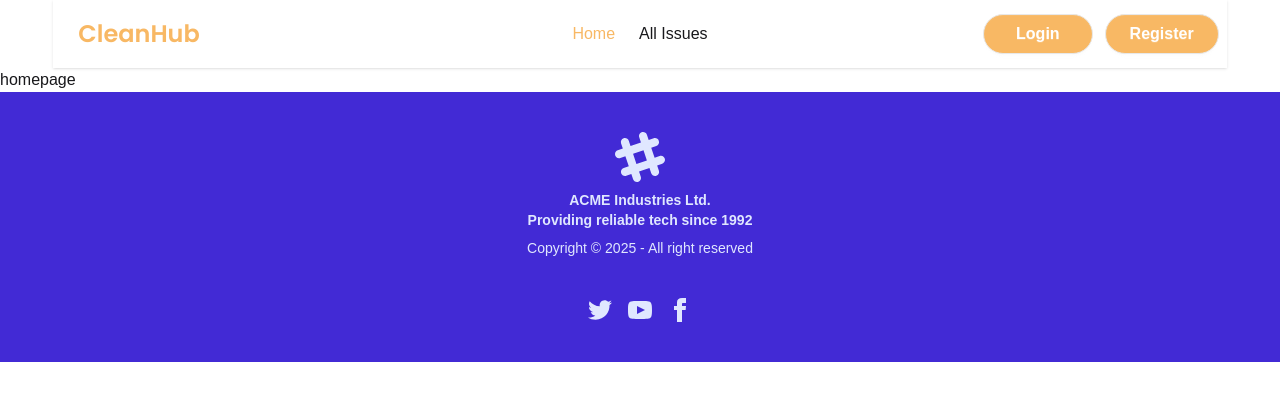
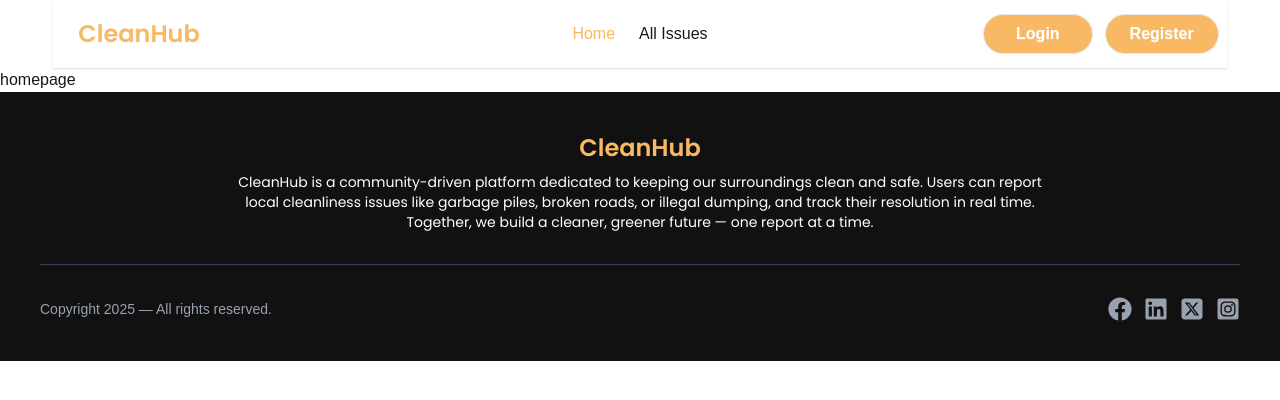
Before and after one commit to sucharita4867/CleanCityPortal-client-side, a React (Vite) app: page / in a window 1280 px wide. Shown: the top 400 px of the page. Built offline with nearby package versions, Linux system fonts and the light colour scheme; a web font is replaced by a local one.

Commit message:
Completed footer styling and layout adjustments

```diff
--- a/package.json
+++ b/package.json
@@ -13,6 +13,7 @@
     "@tailwindcss/vite": "^4.1.17",
     "react": "^19.1.1",
     "react-dom": "^19.1.1",
+    "react-icons": "^5.5.0",
     "react-router": "^7.9.5",
     "tailwindcss": "^4.1.17"
   },
--- a/src/Components/Footer.jsx
+++ b/src/Components/Footer.jsx
@@ -1,65 +1,46 @@
 import React from "react";
+import { FaFacebook, FaInstagramSquare, FaLinkedin } from "react-icons/fa";
+import { FaSquareXTwitter } from "react-icons/fa6";
+import { Link } from "react-router";
 
 const Footer = () => {
   return (
     <div>
-      <footer className="footer footer-horizontal footer-center bg-primary text-primary-content p-10">
-        <aside>
-          <svg
-            width="50"
-            height="50"
-            viewBox="0 0 24 24"
-            xmlns="http://www.w3.org/2000/svg"
-            fillRule="evenodd"
-            clipRule="evenodd"
-            className="inline-block fill-current"
-          >
-            <path d="M22.672 15.226l-2.432.811.841 2.515c.33 1.019-.209 2.127-1.23 2.456-1.15.325-2.148-.321-2.463-1.226l-.84-2.518-5.013 1.677.84 2.517c.391 1.203-.434 2.542-1.831 2.542-.88 0-1.601-.564-1.86-1.314l-.842-2.516-2.431.809c-1.135.328-2.145-.317-2.463-1.229-.329-1.018.211-2.127 1.231-2.456l2.432-.809-1.621-4.823-2.432.808c-1.355.384-2.558-.59-2.558-1.839 0-.817.509-1.582 1.327-1.846l2.433-.809-.842-2.515c-.33-1.02.211-2.129 1.232-2.458 1.02-.329 2.13.209 2.461 1.229l.842 2.515 5.011-1.677-.839-2.517c-.403-1.238.484-2.553 1.843-2.553.819 0 1.585.509 1.85 1.326l.841 2.517 2.431-.81c1.02-.33 2.131.211 2.461 1.229.332 1.018-.21 2.126-1.23 2.456l-2.433.809 1.622 4.823 2.433-.809c1.242-.401 2.557.484 2.557 1.838 0 .819-.51 1.583-1.328 1.847m-8.992-6.428l-5.01 1.675 1.619 4.828 5.011-1.674-1.62-4.829z"></path>
-          </svg>
-          <p className="font-bold">
-            ACME Industries Ltd.
-            <br />
-            Providing reliable tech since 1992
+      <footer className="footer footer-horizontal footer-center bg-[#111111]  text-primary-content p-10">
+        <div>
+          <a className="font-semibold text-2xl poppins flex items-center gap-2 text-[#F8B864]">
+            <span>CleanHub</span>
+          </a>
+          <p className="text-white poppins w-[70%] mx-auto">
+            CleanHub is a community-driven platform dedicated to keeping our
+            surroundings clean and safe. Users can report local cleanliness
+            issues like garbage piles, broken roads, or illegal dumping, and
+            track their resolution in real time. Together, we build a cleaner,
+            greener future — one report at a time.
           </p>
-          <p>Copyright © {new Date().getFullYear()} - All right reserved</p>
-        </aside>
-        <nav>
-          <div className="grid grid-flow-col gap-4">
-            <a>
-              <svg
-                xmlns="http://www.w3.org/2000/svg"
-                width="24"
-                height="24"
-                viewBox="0 0 24 24"
-                className="fill-current"
-              >
-                <path d="M24 4.557c-.883.392-1.832.656-2.828.775 1.017-.609 1.798-1.574 2.165-2.724-.951.564-2.005.974-3.127 1.195-.897-.957-2.178-1.555-3.594-1.555-3.179 0-5.515 2.966-4.797 6.045-4.091-.205-7.719-2.165-10.148-5.144-1.29 2.213-.669 5.108 1.523 6.574-.806-.026-1.566-.247-2.229-.616-.054 2.281 1.581 4.415 3.949 4.89-.693.188-1.452.232-2.224.084.626 1.956 2.444 3.379 4.6 3.419-2.07 1.623-4.678 2.348-7.29 2.04 2.179 1.397 4.768 2.212 7.548 2.212 9.142 0 14.307-7.721 13.995-14.646.962-.695 1.797-1.562 2.457-2.549z"></path>
-              </svg>
-            </a>
-            <a>
-              <svg
-                xmlns="http://www.w3.org/2000/svg"
-                width="24"
-                height="24"
-                viewBox="0 0 24 24"
-                className="fill-current"
-              >
-                <path d="M19.615 3.184c-3.604-.246-11.631-.245-15.23 0-3.897.266-4.356 2.62-4.385 8.816.029 6.185.484 8.549 4.385 8.816 3.6.245 11.626.246 15.23 0 3.897-.266 4.356-2.62 4.385-8.816-.029-6.185-.484-8.549-4.385-8.816zm-10.615 12.816v-8l8 3.993-8 4.007z"></path>
-              </svg>
-            </a>
-            <a>
-              <svg
-                xmlns="http://www.w3.org/2000/svg"
-                width="24"
-                height="24"
-                viewBox="0 0 24 24"
-                className="fill-current"
-              >
-                <path d="M9 8h-3v4h3v12h5v-12h3.642l.358-4h-4v-1.667c0-.955.192-1.333 1.115-1.333h2.885v-5h-3.808c-3.596 0-5.192 1.583-5.192 4.615v3.385z"></path>
-              </svg>
-            </a>
+          <div className="w-full h-px bg-gray-700 my-6"></div>
+          <div className="w-full">
+            <div className="flex justify-between items-center  ">
+              <p className="text-sm text-gray-400  text-center">
+                Copyright 2025 — All rights reserved.
+              </p>
+              <div className="flex text-2xl gap-3 text-gray-400">
+                <Link>
+                  <FaFacebook />
+                </Link>
+                <Link>
+                  <FaLinkedin />
+                </Link>
+                <Link>
+                  <FaSquareXTwitter />
+                </Link>
+                <Link>
+                  <FaInstagramSquare />
+                </Link>
+              </div>
+            </div>
           </div>
-        </nav>
+        </div>
       </footer>
     </div>
   );
```
Also changed, not shown: 1 other file (tests, documents, lock files or other folders).
